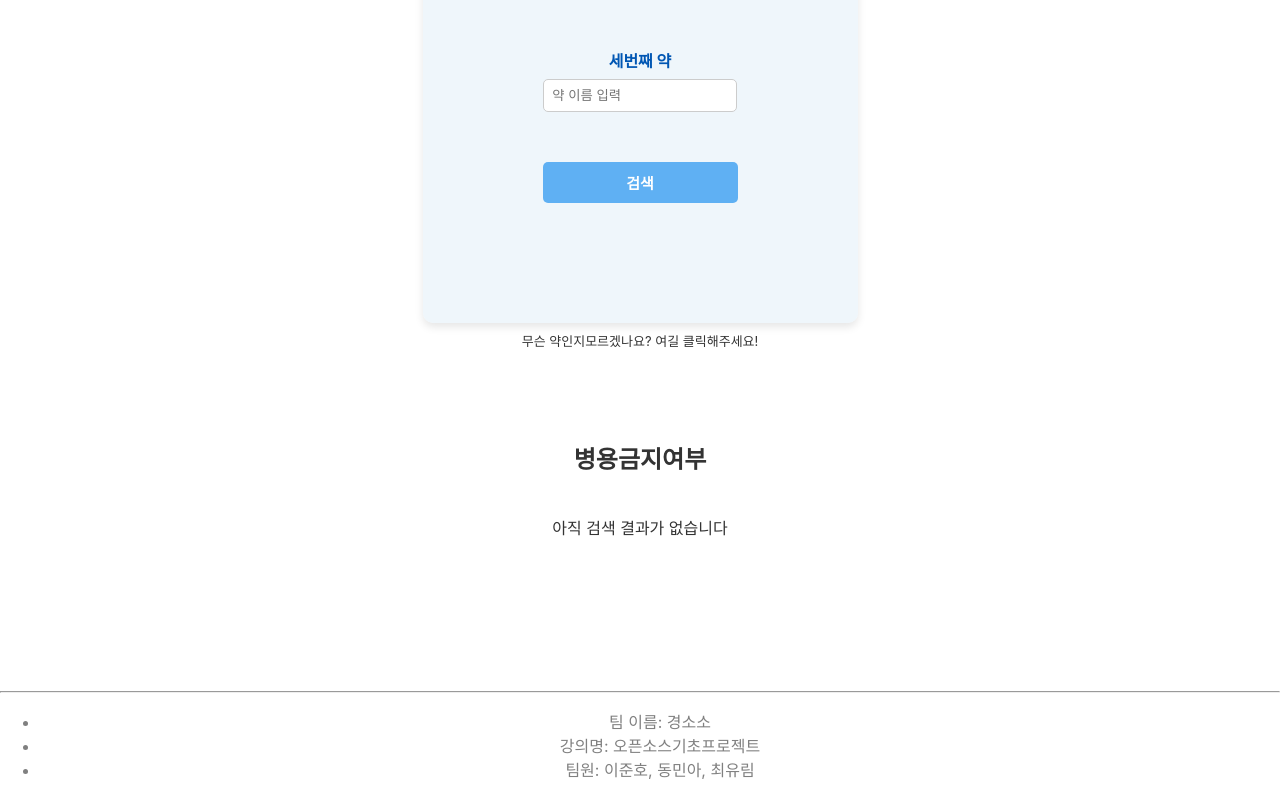
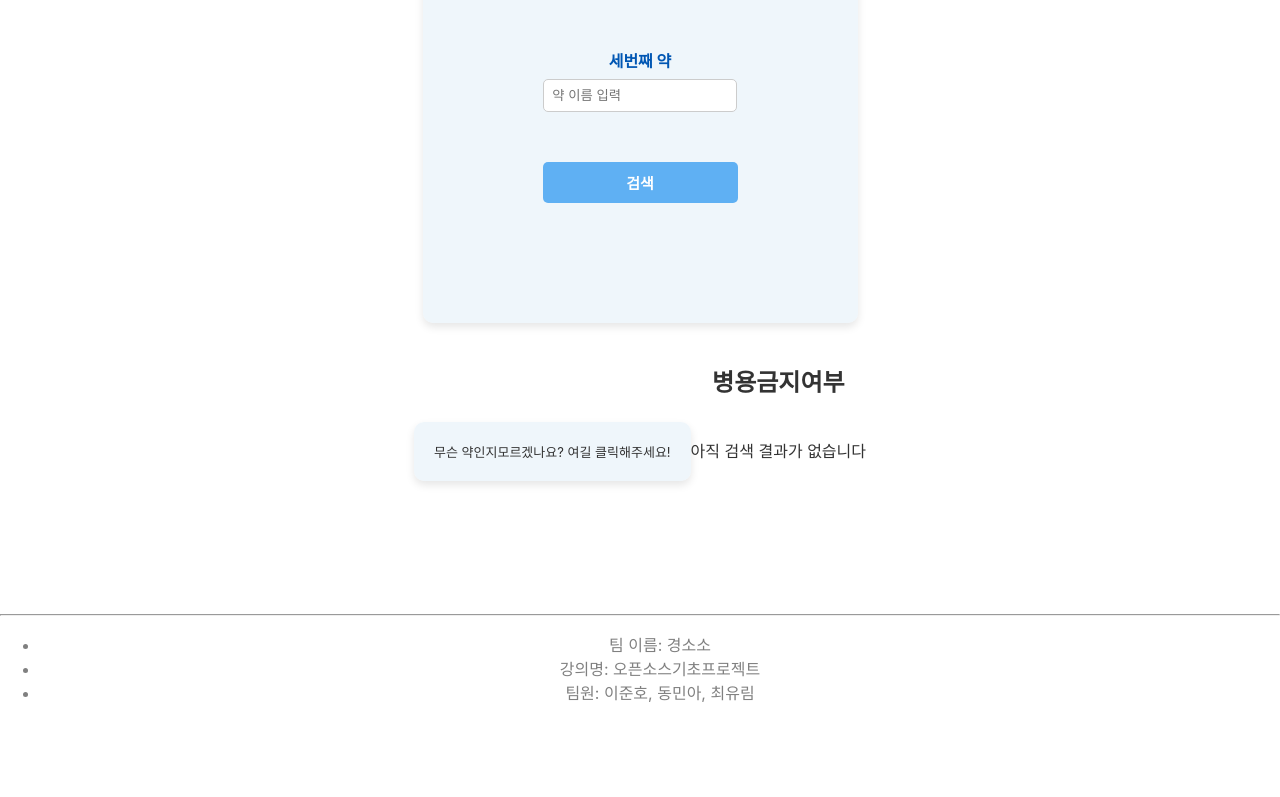
Before and after one commit to LovellR/GSS_Project, a React (Create React App) app in the folder oss-project/: page /search in a window 1280 px wide. Shown: the part 595-1392 px from the top of the page. After the commit the page ends 1315 px from the top, so only its background shows below. Built offline with nearby package versions, Linux system fonts and the light colour scheme.

Commit message:
search 하부 스타일 작성

```diff
--- a/oss-project/src/JS/Search.js
+++ b/oss-project/src/JS/Search.js
@@ -56,11 +56,21 @@ const Search = () => {
             </div>
 
 
-            <div className="search-pic">
+            <div className="search-pic"
+            style={{
+                backgroundColor: '#deedf77e',
+                borderRadius: '10px',
+                boxShadow: '0 4px 8px rgba(0, 0, 0, 0.1)',
+                padding: '20px',
+                display: 'inline-block',
+                maxWidth: '90%',
+                marginTop: '20px'
+            }}>
             <span onClick={() => {
                     setVisible(!visible);
                 }}>{visible ? "닫기" : "무슨 약인지모르겠나요? 여길 클릭해주세요!"}</span>
             </div>
+
 
             <div className="result">
             <h2 className='no-border'>병용금지여부 </h2>
--- a/oss-project/src/JS/WithoutImage.js
+++ b/oss-project/src/JS/WithoutImage.js
@@ -185,6 +185,7 @@ return (
                         {color === '투명' && (
                         <div style={{ width: '50px', height: '50px', backgroundColor:'transp'}}></div>
                         )}
+
                     {color}
                     </button>
                     ))}
```
